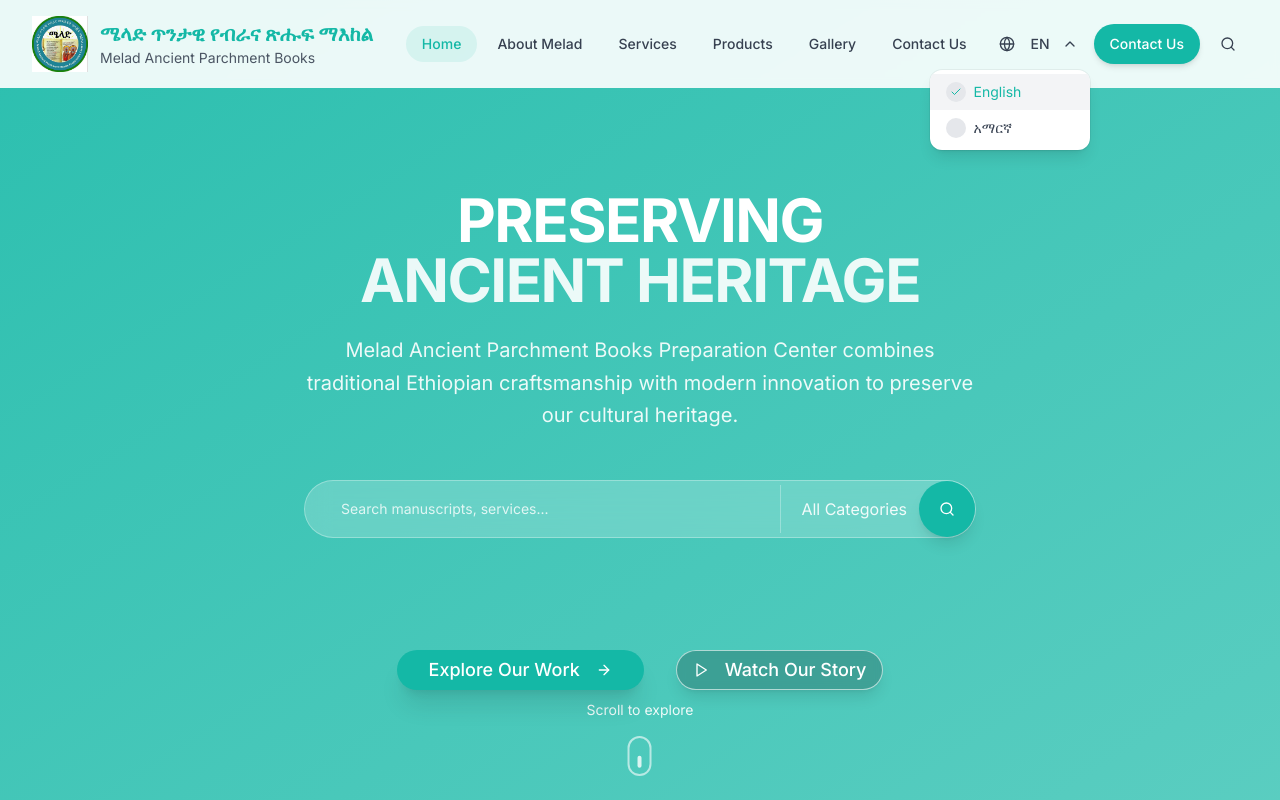
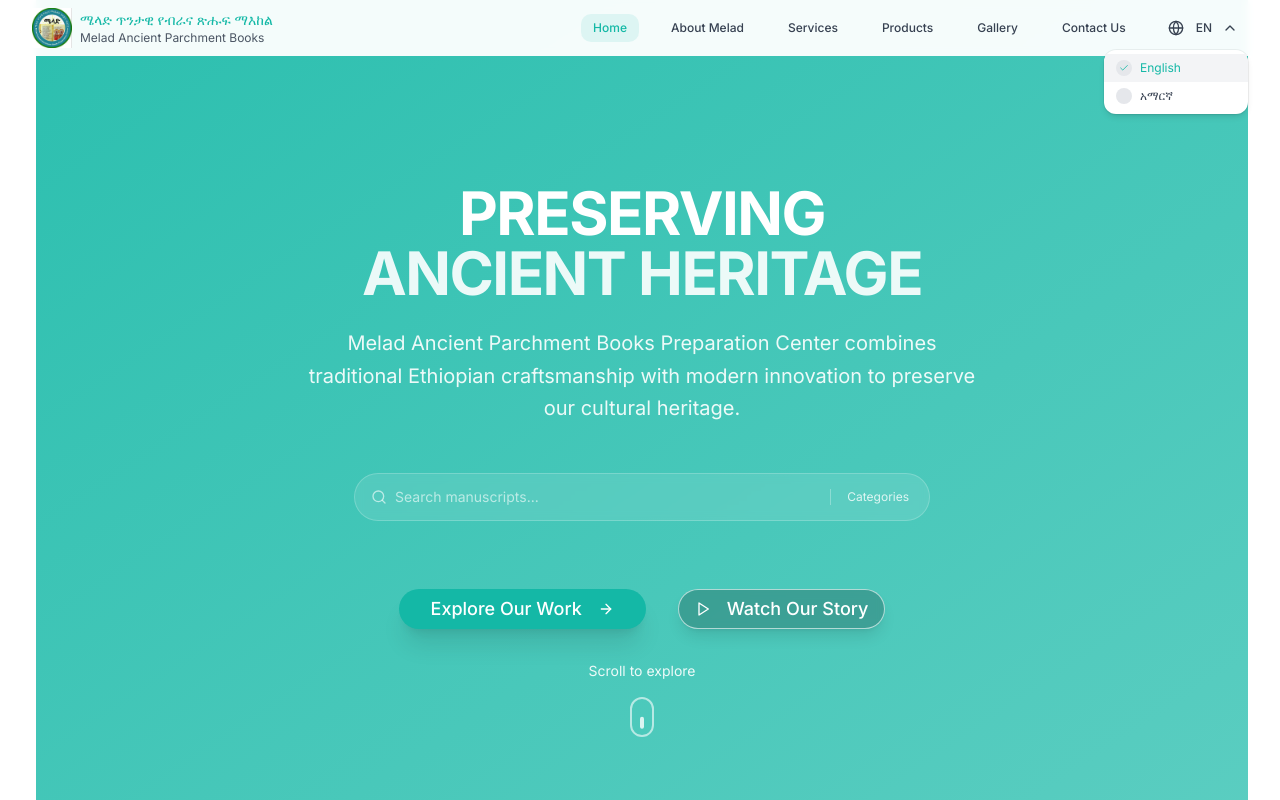
Before and after one commit to bettyberry/Melad-Website, a Next.js app: page / in a window 1280 px wide. Both pictures are taken after a click on the button "EN". Shown: the top 800 px of the page. Built offline with nearby package versions, Linux system fonts and the light colour scheme.

Commit message:
Your commit message here

```diff
--- a/app/contact/page.tsx
+++ b/app/contact/page.tsx
@@ -193,7 +193,7 @@ export default function ContactPage() {
         <div className="absolute top-0 right-0 w-96 h-96 bg-white/10 rounded-full -translate-y-1/2 translate-x-1/3 blur-3xl"></div>
         <div className="absolute bottom-0 left-0 w-96 h-96 bg-black/10 rounded-full translate-y-1/2 -translate-x-1/3 blur-3xl"></div>
 
-        <div className="container relative z-10 flex h-full flex-col items-center justify-center space-y-6 text-center px-4">
+        <div className="container relative z-10 flex h-full flex-col items-center justify-center space-y-6 text-center px-4 ">
           <motion.div
             initial={{ opacity: 0, y: -20 }}
             animate={{ opacity: 1, y: 0 }}
--- a/app/page.tsx
+++ b/app/page.tsx
@@ -8,7 +8,7 @@ import ContactSection from "@/components/contact-section"
 
 export default function Home() {
   return (
-    <div className="flex flex-col items-center justify-center ">
+    <div className="flex flex-col items-center justify-center ml-9 mr-8">
       <HeroSection />
       <AboutSection />
       <ManuscriptProcess />
--- a/app/products/page.tsx
+++ b/app/products/page.tsx
@@ -236,15 +236,7 @@ export default function ProductsPage() {
         <div className="absolute bottom-0 left-0 w-96 h-96 bg-black/10 rounded-full translate-y-1/2 -translate-x-1/3 blur-3xl"></div>
 
         <div className="container relative z-10 flex h-full flex-col items-center justify-center space-y-6 text-center px-4">
-          <motion.div
-            initial={{ opacity: 0, y: -20 }}
-            animate={{ opacity: 1, y: 0 }}
-            transition={{ duration: 0.6 }}
-            className="inline-flex items-center px-4 py-2 rounded-full bg-white/10 backdrop-blur-sm text-white text-sm font-medium"
-          >
-            <ShoppingCart className="h-4 w-4 mr-2" />
-            <span>{language === "en" ? "Premium Products" : "ከፍተኛ ጥራት ምርቶች"}</span>
-          </motion.div>
+
 
           <motion.h1
             initial={{ opacity: 0, y: -20 }}
@@ -272,12 +264,14 @@ export default function ProductsPage() {
             transition={{ duration: 0.6, delay: 0.3 }}
             className="flex flex-col sm:flex-row gap-4 mt-8"
           >
-            <Button className="h-12 px-8 bg-white text-primary hover:bg-white/90 rounded-full text-base shadow-lg">
+            <Button
+             variant="outline"
+             className="h-12 px-8 bg-white text-primary  hover:bg-white/10 rounded-full text-base shadow-lg">
               {language === "en" ? "Shop Now" : "አሁን ይግዙ"}
             </Button>
             <Button
               variant="outline"
-              className="h-12 px-8 border-white/30 text-white hover:bg-white/10 rounded-full text-base"
+              className="h-12 px-8 border-white/30  text-primary  hover:bg-white/10 rounded-full text-base"
             >
               {language === "en" ? "View Catalog" : "ካታሎግ ይመልከቱ"}
             </Button>
@@ -819,7 +813,7 @@ export default function ProductsPage() {
                     {Object.entries(selectedProduct.specifications).map(([key, value]) => (
                       <div key={key} className="flex justify-between">
                         <span className="text-slate-500 capitalize">{key}:</span>
-                        <span className="text-slate-900">{value}</span>
+                        <span className="text-slate-900">{String(value)}</span>
                       </div>
                     ))}
                   </div>
--- a/components/header.tsx
+++ b/components/header.tsx
@@ -22,7 +22,7 @@ export default function Header() {
     setIsMounted(true)
 
     const handleScroll = () => {
-      if (window.scrollY > 20) {
+      if (window.scrollY > 10) { // Reduced scroll threshold
         setScrolled(true)
       } else {
         setScrolled(false)
@@ -71,30 +71,40 @@ export default function Header() {
   return (
     <header
       className={`fixed top-0 z-50 w-full transition-all duration-300 ${
-        scrolled ? "bg-white/95 backdrop-blur-md shadow-lg py-2 sm:py-3" : "bg-white/90 backdrop-blur-sm py-3 sm:py-4"
+        scrolled ? "bg-white/95 backdrop-blur-md shadow-sm py-1" : "bg-white/95 backdrop-blur-sm py-2"
       }`}
     >
       <div className="container flex items-center justify-between">
-        <Link href="/" className="flex items-center space-x-3 z-10">
-          <div className="relative h-10 w-10 sm:h-12 sm:w-12 md:h-14 md:w-14">
-            <Image src="/images/brana-logo.png" alt="ሜላድ ብራና Logo" fill className="object-contain" />
+        {/* Logo remains original size */}
+        <Link href="/" className="flex items-center space-x-2 z-10">
+          <div className="relative h-10 w-10"> {/* Keep original logo size */}
+            <Image
+              src="/images/brana-logo.png"
+              alt="ሜላድ ብራና Logo"
+              fill
+              className="object-contain"
+            />
           </div>
-          <div className="hidden sm:block">
-            <span className="block text-lg sm:text-xl font-bold text-primary">ሜላድ ጥንታዊ የብራና ጽሑፍ ማእከል  </span>
-            <span className="block text-xs sm:text-sm text-gray-600">Melad Ancient Parchment Books</span>
+          <div className="hidden sm:block leading-tight">
+            <span className="block text-sm font-medium text-primary">
+              ሜላድ ጥንታዊ የብራና ጽሑፍ ማእከል
+            </span>
+            <span className="block text-xs text-gray-600">
+              Melad Ancient Parchment Books
+            </span>
           </div>
         </Link>
 
-        <div className="flex items-center space-x-2">
-          {/* Desktop Navigation */}
-          <nav className="hidden md:flex items-center space-x-1">
+        <div className="flex items-center space-x-1">
+          {/* Desktop Navigation - Made more compact */}
+          <nav className="hidden md:flex items-center space-x-5">
             {menuItems.map((item) => {
               const isActive = pathname === item.href || (item.href !== "/" && pathname?.startsWith(item.href))
               return (
                 <Link
                   key={item.key}
                   href={item.href}
-                  className={`px-4 py-2 text-sm font-medium rounded-full transition-colors duration-300 ${
+                  className={`px-3 py-1.5 text-xs font-medium rounded-md transition-colors duration-200 ${
                     isActive ? "bg-primary/10 text-primary" : "text-gray-700 hover:bg-gray-100 hover:text-primary"
                   }`}
                 >
@@ -103,7 +113,7 @@ export default function Header() {
               )
             })}
 
-            <div className="relative ml-2">
+            <div className="relative ml-1">
               <Button
                 variant="ghost"
                 size="sm"
@@ -111,23 +121,25 @@ export default function Header() {
                   e.stopPropagation()
                   setLanguageMenuOpen(!languageMenuOpen)
                 }}
-                className="text-sm font-medium text-gray-700 hover:bg-gray-100 hover:text-primary rounded-full flex items-center space-x-1"
+                className="text-xs font-medium text-gray-700 hover:bg-gray-100 hover:text-primary rounded-md px-2.5 py-1.5"
               >
-                <Globe className="h-4 w-4 mr-1" />
+                <Globe className="h-3.5 w-3.5 mr-1" />
                 <span>{language === "en" ? "EN" : "አማ"}</span>
                 <ChevronDown
-                  className={`h-4 w-4 transition-transform duration-300 ${languageMenuOpen ? "rotate-180" : ""}`}
+                  className={`h-3.5 w-3.5 ml-0.5 transition-transform duration-200 ${
+                    languageMenuOpen ? "rotate-180" : ""
+                  }`}
                 />
               </Button>
 
               <AnimatePresence>
                 {languageMenuOpen && (
                   <motion.div
-                    initial={{ opacity: 0, y: 10 }}
+                    initial={{ opacity: 0, y: 8 }}
                     animate={{ opacity: 1, y: 0 }}
-                    exit={{ opacity: 0, y: 10 }}
-                    transition={{ duration: 0.2 }}
-                    className="absolute right-0 mt-2 w-40 rounded-xl bg-white shadow-lg ring-1 ring-black ring-opacity-5 overflow-hidden z-50"
+                    exit={{ opacity: 0, y: 8 }}
+                    transition={{ duration: 0.15 }}
+                    className="absolute right-0 mt-1 w-36 rounded-lg bg-white shadow-md ring-1 ring-black ring-opacity-5 overflow-hidden z-50"
                     onClick={(e) => e.stopPropagation()}
                   >
                     <div className="py-1">
@@ -136,12 +148,12 @@ export default function Header() {
                           setLanguage("en")
                           setLanguageMenuOpen(false)
                         }}
-                        className={`flex items-center w-full px-4 py-2 text-sm ${
+                        className={`flex items-center w-full px-3 py-1.5 text-xs ${
                           language === "en" ? "bg-gray-100 text-primary" : "text-gray-700 hover:bg-gray-50"
                         }`}
                       >
-                        <span className="w-5 h-5 rounded-full bg-gray-200 flex items-center justify-center mr-2">
-                          {language === "en" && <Check className="h-3 w-3 text-primary" />}
+                        <span className="w-4 h-4 rounded-full bg-gray-200 flex items-center justify-center mr-2">
+                          {language === "en" && <Check className="h-2.5 w-2.5 text-primary" />}
                         </span>
                         English
                       </button>
@@ -150,12 +162,12 @@ export default function Header() {
                           setLanguage("am")
                           setLanguageMenuOpen(false)
                         }}
-                        className={`flex items-center w-full px-4 py-2 text-sm ${
+                        className={`flex items-center w-full px-3 py-1.5 text-xs ${
                           language === "am" ? "bg-gray-100 text-primary" : "text-gray-700 hover:bg-gray-50"
                         }`}
                       >
-                        <span className="w-5 h-5 rounded-full bg-gray-200 flex items-center justify-center mr-2">
-                          {language === "am" && <Check className="h-3 w-3 text-primary" />}
+                        <span className="w-4 h-4 rounded-full bg-gray-200 flex items-center justify-center mr-2">
+                          {language === "am" && <Check className="h-2.5 w-2.5 text-primary" />}
                         </span>
                         አማርኛ
                       </button>
@@ -165,55 +177,59 @@ export default function Header() {
               </AnimatePresence>
             </div>
 
-            <Button className="ml-2 bg-primary hover:bg-primary/90 text-white rounded-full shadow-md">
-              {t("contactUs")}
-            </Button>
+
           </nav>
 
-          <Button variant="ghost" size="icon" className="hidden md:flex rounded-full hover:bg-gray-100">
-            <Search className="h-5 w-5 text-gray-700" />
-          </Button>
 
-          {/* Mobile Navigation */}
-          <div className="flex items-center space-x-2 md:hidden">
-            <Button variant="ghost" size="icon" className="rounded-full hover:bg-gray-100">
-              <Search className="h-5 w-5 text-gray-700" />
+
+          {/* Mobile Navigation - Made more compact */}
+          <div className="flex items-center space-x-1 md:hidden">
+            <Button
+              variant="ghost"
+              size="sm"
+              className="rounded-md hover:bg-gray-100 px-2 py-1.5"
+            >
+              <Search className="h-4 w-4 text-gray-700" />
             </Button>
 
             <Sheet open={isOpen} onOpenChange={setIsOpen}>
               <SheetTrigger asChild>
-                <Button variant="ghost" size="icon" className="rounded-full hover:bg-gray-100">
-                  <Menu className="h-5 w-5 text-gray-700" />
+                <Button
+                  variant="ghost"
+                  size="sm"
+                  className="rounded-md hover:bg-gray-100 px-2 py-1.5"
+                >
+                  <Menu className="h-4 w-4 text-gray-700" />
                   <span className="sr-only">Toggle menu</span>
                 </Button>
               </SheetTrigger>
-              <SheetContent side="right" className="w-full sm:w-80 border-none">
+              <SheetContent side="right" className="w-full sm:w-72 border-none">
                 <div className="flex flex-col h-full">
-                  <div className="flex items-center justify-between mb-8">
+                  <div className="flex items-center justify-between mb-6">
                     <Link href="/" className="flex items-center space-x-2" onClick={() => setIsOpen(false)}>
-                      <div className="relative h-10 w-10">
+                      <div className="relative h-10 w-10"> {/* Keep original logo size in mobile */}
                         <Image src="/images/brana-logo.png" alt="ሜላድ ብራና Logo" fill className="object-contain" />
                       </div>
-                      <span className="text-lg font-bold text-primary">ሜላድ ጥንታዊ የብራና ጽሑፍ ማእከል  </span>
+                      <span className="text-sm font-semibold text-primary">ሜላድ ጥንታዊ የብራና ጽሑፍ ማእከል</span>
                     </Link>
                     <Button
                       variant="ghost"
-                      size="icon"
+                      size="sm"
                       onClick={() => setIsOpen(false)}
-                      className="rounded-full hover:bg-gray-100"
+                      className="rounded-md hover:bg-gray-100 px-2 py-1.5"
                     >
-                      <X className="h-5 w-5 text-gray-700" />
+                      <X className="h-4 w-4 text-gray-700" />
                     </Button>
                   </div>
 
-                  <div className="flex flex-col space-y-1 mt-4">
+                  <div className="flex flex-col space-y-0.5 mt-2">
                     {menuItems.map((item) => {
                       const isActive = pathname === item.href || (item.href !== "/" && pathname?.startsWith(item.href))
                       return (
                         <Link
                           key={item.key}
                           href={item.href}
-                          className={`px-4 py-3 text-base font-medium rounded-xl transition-colors duration-300 ${
+                          className={`px-3 py-2 text-sm font-medium rounded-lg transition-colors duration-200 ${
                             isActive
                               ? "bg-primary/10 text-primary"
                               : "text-gray-700 hover:bg-gray-100 hover:text-primary"
@@ -226,19 +242,19 @@ export default function Header() {
                     })}
                   </div>
 
-                  <div className="mt-8 flex flex-col space-y-4">
+                  <div className="mt-6 flex flex-col space-y-2">
                     <Button
                       variant="outline"
                       onClick={() => {
                         setLanguage(language === "en" ? "am" : "en")
                       }}
-                      className="w-full justify-center rounded-xl border-gray-200 text-gray-700"
+                      className="w-full justify-center rounded-lg border-gray-200 text-gray-700 text-sm py-1.5"
                     >
-                      <Globe className="h-4 w-4 mr-2" />
+                      <Globe className="h-3.5 w-3.5 mr-2" />
                       {language === "en" ? "አማርኛ" : "English"}
                     </Button>
 
-                    <Button className="w-full justify-center rounded-xl bg-primary hover:bg-primary/90 text-white">
+                    <Button className="w-full justify-center rounded-lg bg-primary hover:bg-primary/90 text-white text-sm py-1.5">
                       {t("contactUs")}
                     </Button>
                   </div>
@@ -252,7 +268,7 @@ export default function Header() {
   )
 }
 
-function Check(props) {
+function Check(props: React.SVGProps<SVGSVGElement>) {
   return (
     <svg
       {...props}
--- a/components/hero-section.tsx
+++ b/components/hero-section.tsx
@@ -22,19 +22,18 @@ export default function HeroSection() {
   return (
     <div className="w-full">
       <section className="relative w-full min-h-screen flex items-center justify-center overflow-hidden bg-white pt-20">
-        {/* Background Image - Full visibility like mobile version */}
-        <div className="absolute inset-0 z-0 w-full h-full bg-gradient-to-br from-primary/90 via-primary/80 to-primary/70"></div>
+        {/* Background Gradient */}
+        <div className="absolute inset-0 z-0 w-full h-full bg-gradient-to-br from-primary/90 via-primary/80 to-primary/70" />
 
         {/* Content */}
         <div className="container relative z-10 px-4 md:px-6">
           <div className="max-w-4xl mx-auto text-center text-white">
-            {/* Badge */}
-
+            {/* Headline */}
             <motion.h1
               initial={{ opacity: 0, y: 30 }}
               animate={{ opacity: 1, y: 0 }}
               transition={{ duration: 0.8, delay: 0.2 }}
-              className="text-5xl md:text-7xl lg:text-6xl font-bold tracking-tight mb-6"
+              className="text-5xl md:text-7xl lg:text-6xl font-bold tracking-tight mb-6 pt-8"
             >
               <span className="block text-white">{language === "en" ? "PRESERVING" : "ጥንታዊ ቅርስ "}</span>
               <span className="block text-white/90">{language === "en" ? "ANCIENT HERITAGE" : "እየጠበቅን"}</span>
@@ -54,38 +53,39 @@ export default function HeroSection() {
 
             {/* Search Bar */}
            <motion.div
-              initial={{ opacity: 0, y: 20 }}
-              animate={{ opacity: 1, y: 0 }}
-              transition={{ duration: 0.6, delay: 0.6 }}
-              className="max-w-2xl mx-auto mb-12"
+  initial={{ opacity: 0, scale: 0.98 }}
+  animate={{ opacity: 1, scale: 1 }}
+  transition={{ duration: 0.2 }}
+  className="max-w-xl mx-auto mb-8" // increased width
 >
-              <div className="relative flex items-center bg-white/20 backdrop-blur-md rounded-full  border border-white/30">
-                <div className="flex-1 flex items-center">
-                  <div className="px-6 py-1 flex-1">
+  <div className="relative flex items-center bg-white/10 backdrop-blur-sm rounded-full border border-white/20 hover:border-white/30 transition-all duration-200 h-12">
+    <div className="absolute left-4 text-white/60">
+      <Search className="h-4 w-4" />
+    </div>
+
     <Input
       type="text"
-                      placeholder={language === "en" ? "Search manuscripts, services..." : "ብራናዎችን፣ አገልግሎቶችን ይፈልጉ..."}
-                      className="bg-transparent border-none text-white placeholder:text-white/80 text-sm focus:ring-0 focus:outline-none"
+      placeholder={language === "en" ? "Search manuscripts..." : "ብራናዎችን ይፈልጉ..."}
+      className="flex-1 bg-transparent border-none text-white placeholder:text-white/60 text-sm pl-10 pr-4 py-2 focus-visible:ring-0 focus-visible:ring-offset-0 focus:outline-none"
     />
+
+    <div className="flex items-center space-x-1 pr-2">
+      <div className="h-4 w-px bg-white/30" />
+      <button className="px-3 py-1 text-xs text-white/80 hover:text-white transition-colors rounded-full hover:bg-white/10">
+        {language === "en" ? "Categories" : "ምድቦች"}
+      </button>
     </div>
-                  <div className="h-12 w-px bg-white/30 mx-2"></div>
-                  <div className="px-3 py-4">
-                    <span className="text-white/90">{language === "en" ? "All Categories" : "ሁሉም ምድቦች"}</span>
-                  </div>
-                </div>
-                <Button className="bg-primary hover:bg-primary/90 text-white rounded-full h-14 w-14 p-0 shadow-lg">
-                  <Search className="h-6 w-4" />
-                </Button>
   </div>
 </motion.div>
 
-            {/* Action Buttons */}
+            {/* Action Buttons and Scroll Indicator */}
             <motion.div
               initial={{ opacity: 0, y: 20 }}
               animate={{ opacity: 1, y: 0 }}
               transition={{ duration: 0.6, delay: 0.8 }}
-              className="flex flex-col sm:flex-row gap-8  pt-16 justify-center items-center"
+              className="flex flex-col items-center gap-8 pt-9"
             >
+              <div className="flex flex-col sm:flex-row gap-8">
                 <Button className="bg-primary hover:bg-primary/90 text-white px-8 py-4 text-lg rounded-full shadow-xl">
                   {language === "en" ? "Explore Our Work" : "ሥራችንን ይመልከቱ"}
                   <ArrowRight className="ml-2 h-5 w-5" />
@@ -98,8 +98,6 @@ export default function HeroSection() {
                   <Play className="mr-2 h-5 w-5" />
                   {language === "en" ? "Watch Our Story" : "ታሪካችንን ይመልከቱ"}
                 </Button>
-            </motion.div>
-          </div>
               </div>
 
               {/* Scroll Indicator */}
@@ -107,7 +105,7 @@ export default function HeroSection() {
                 initial={{ opacity: 0 }}
                 animate={{ opacity: 1 }}
                 transition={{ duration: 1, delay: 1.2 }}
-          className="absolute bottom-8 left-1/2 transform -translate-x-1/2 text-white/90"
+                className="text-white/90"
               >
                 <div className="flex flex-col items-center">
                   <span className="text-sm mb-2">{language === "en" ? "Scroll to explore" : "ለመመልከት ይሸብልሉ"}</span>
@@ -124,11 +122,14 @@ export default function HeroSection() {
                   </motion.div>
                 </div>
               </motion.div>
+            </motion.div>
+          </div>
+        </div>
       </section>
 
-      {/* Stats Section - Keep Dark Theme */}
+      {/* Stats Section */}
       <section className="py-20 bg-gray-900 relative overflow-hidden">
-        <div className="absolute inset-0 bg-gradient-to-r from-primary/10 to-transparent"></div>
+        <div className="absolute inset-0 bg-gradient-to-r from-primary/10 to-transparent" />
 
         <div className="container px-4 md:px-6 relative">
           <motion.div
```
Also changed, not shown: app/about/page.tsx (+7 -17 lines), app/services/page.tsx (+15 -24 lines), components/about-section.tsx (+26 -38 lines), components/services-section.tsx (+44 -31 lines). Lines whose indentation alone changed are shown as unchanged.
